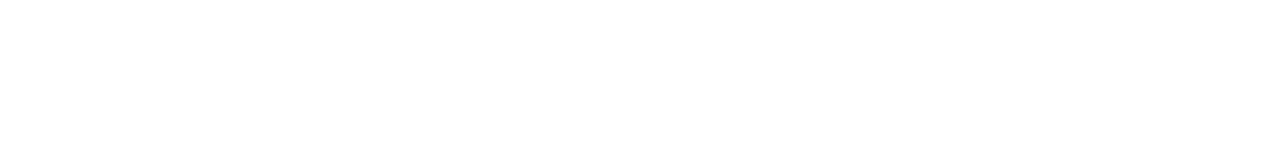
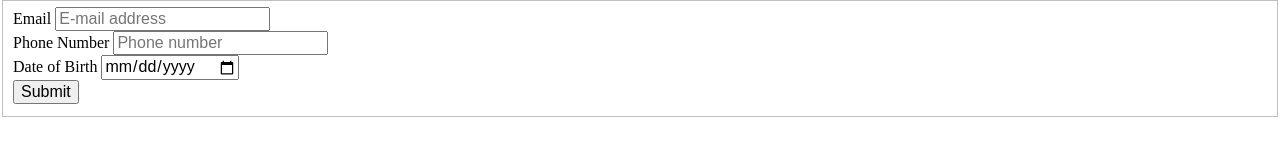
Before and after one commit to itmd-362-jreginaldo/lab2, a plain HTML site: page index.html in a window 1280 px wide. Drawn offline with Linux system fonts and the light colour scheme.

Commit message:
Create html body

```diff
--- a/index.html
+++ b/index.html
@@ -2,12 +2,36 @@
 <html lang="en" class="nojs">
 <head>
   <title>Lab 2</title>
-  <meta charset="utf-8" />
-  <meta name="viewport" content="width=device-width,initial-scale=1.0,shrink-to-fit=no" />
-  <link rel="stylesheet" media="screen" href="css/reset.css" />
-  <link rel="stylesheet" media="screen" href="css/screen.css" />
+  <meta charset="utf-8"/>
+  <meta name="viewport" content="width=device-width,initial-scale=1.0,shrink-to-fit=no"/>
+  <link rel="stylesheet" media="screen" href="css/reset.css"/>
+  <link rel="stylesheet" media="screen" href="css/screen.css"/>
 </head>
 <body>
-
+  <form method="post" action="#null" autocapitalize="off" autocomplete="on">
+    <fieldset>
+      <legend></legend>
+      <div>
+        <label> Email
+          <input type="text" name="emailAddress" placeholder="E-mail address" id="emailAddress">
+        </label>
+      </div>
+      <div>
+        <label> Phone Number
+          <input type="text" name="phoneNumber" placeholder="Phone number" id="phoneNumber">
+        </label>
+      </div>
+      <div>
+        <label> Date of Birth
+          <input type="date" name="dateOfBirth" placeholder="Date of Birth" id="dateOfBirth">
+        </label>
+      </div>
+      <div>
+        <label>
+          <button type="submit">Submit</button>
+        </label>
+      </div>
+    </fieldset>
+  </form>
 </body>
 </html>
```
